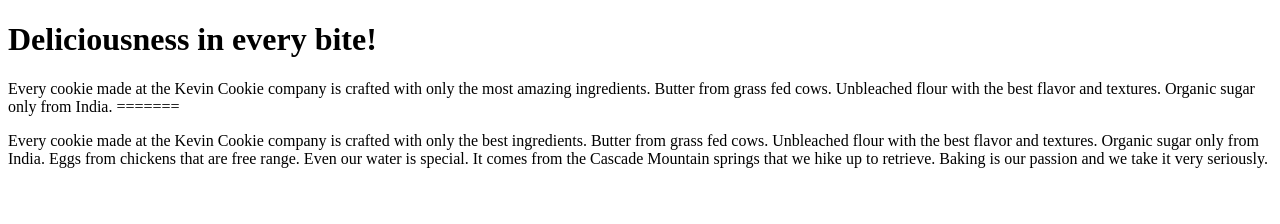
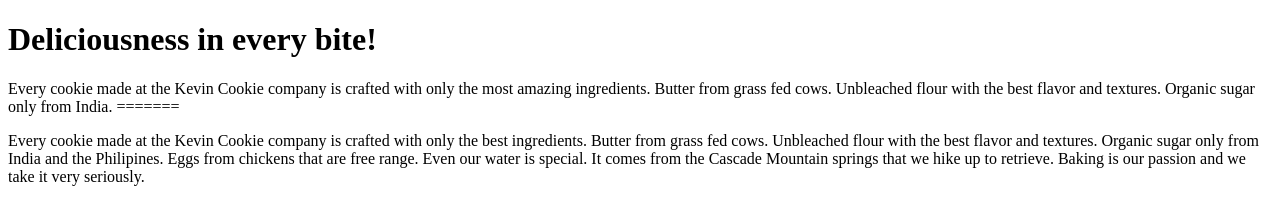
Before and after one commit to imad-albajaa/MyTestRepo, a plain HTML site: page index.htm in a window 1280 px wide. Drawn offline with Linux system fonts and the light colour scheme.

Commit message:
Update index.htm

```diff
--- a/index.htm
+++ b/index.htm
@@ -6,7 +6,7 @@
 
 <p>Every cookie made at the Kevin Cookie company is crafted with only the most amazing ingredients. Butter from grass fed cows. Unbleached flour with the best flavor and textures. Organic sugar only from India.
 =======
-<p>Every cookie made at the Kevin Cookie company is crafted with only the best ingredients. Butter from grass fed cows. Unbleached flour with the best flavor and textures. Organic sugar only from India.
+<p>Every cookie made at the Kevin Cookie company is crafted with only the best ingredients. Butter from grass fed cows. Unbleached flour with the best flavor and textures. Organic sugar only from India and the Philipines.
 
 Eggs from chickens that are free range. Even our water is special. It comes from the Cascade Mountain springs that we hike up to retrieve. Baking is our passion and we take it very seriously.</p>
 
```
